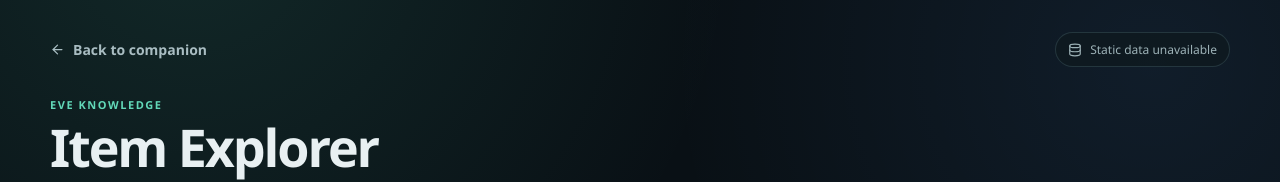
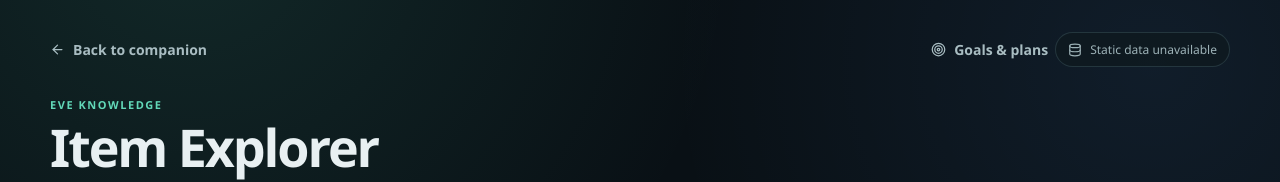
Before and after one commit to Ab0ut47Pandas/new-eden-companion, a Next.js app: page /items in a window 1280 px wide. Shown: the top 182 px of the page. Built offline with nearby package versions, Linux system fonts and the light colour scheme.

Commit message:
Link Item Explorer to saved goals

```diff
--- a/src/app/items/page.tsx
+++ b/src/app/items/page.tsx
@@ -1,4 +1,4 @@
-import { ArrowLeft, Database, Search } from "lucide-react";
+import { ArrowLeft, Database, Search, Target } from "lucide-react";
 import Link from "next/link";
 
 import {
@@ -43,7 +43,10 @@ export default async function ItemExplorerPage({ searchParams }: ItemExplorerPag
       <div className={styles.container}>
         <div className={styles.topbar}>
           <Link className={styles.backLink} href="/"><ArrowLeft size={15} /> Back to companion</Link>
-          <span className={styles.dataBadge}><Database size={14} /> {build ? `CCP SDE build ${build}` : "Static data unavailable"}</span>
+          <div className={styles.pills}>
+            <Link className={styles.secondaryLink} href="/goals"><Target size={15} /> Goals & plans</Link>
+            <span className={styles.dataBadge}><Database size={14} /> {build ? `CCP SDE build ${build}` : "Static data unavailable"}</span>
+          </div>
         </div>
 
         <section className={styles.hero}>
```
